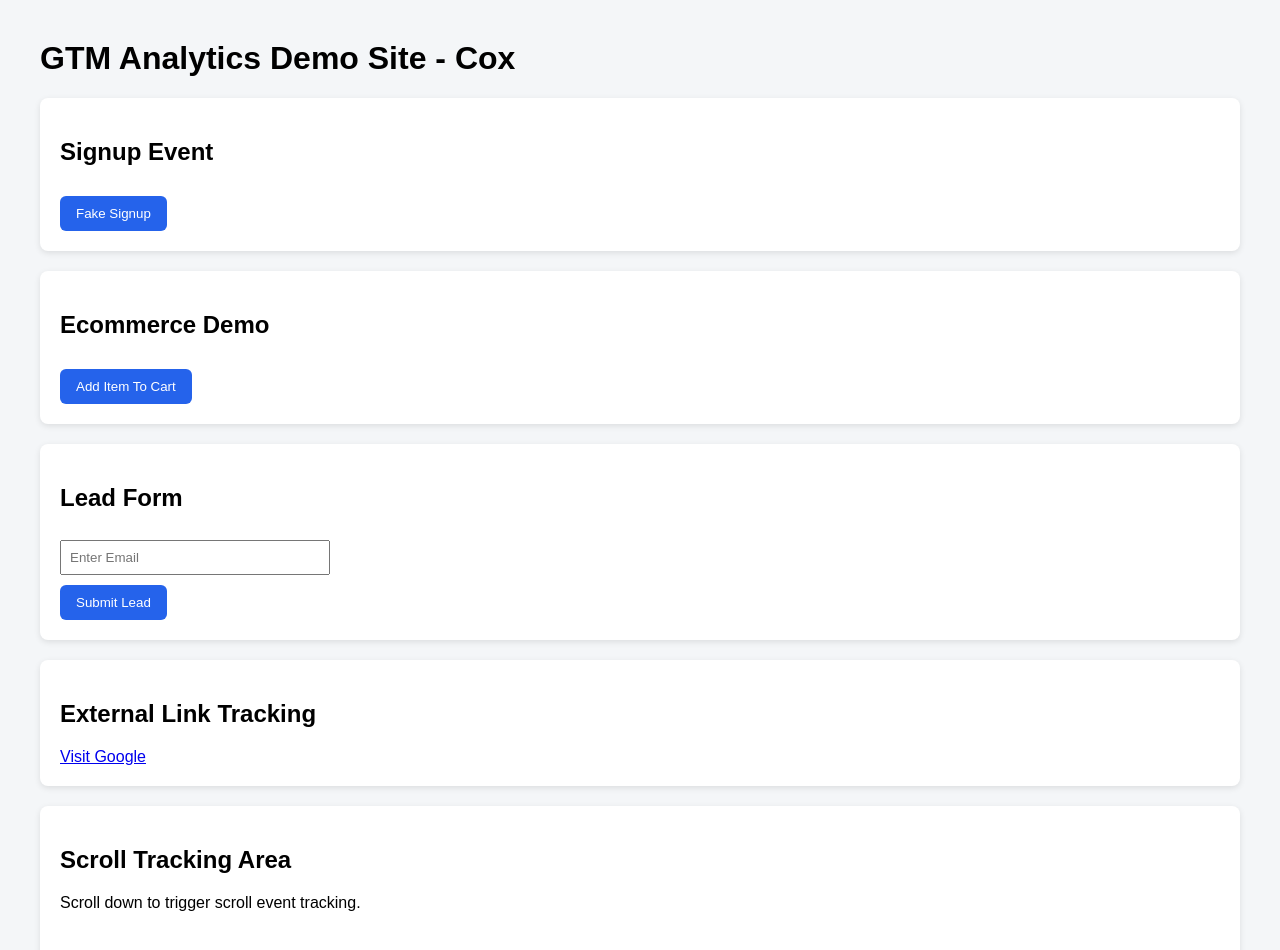
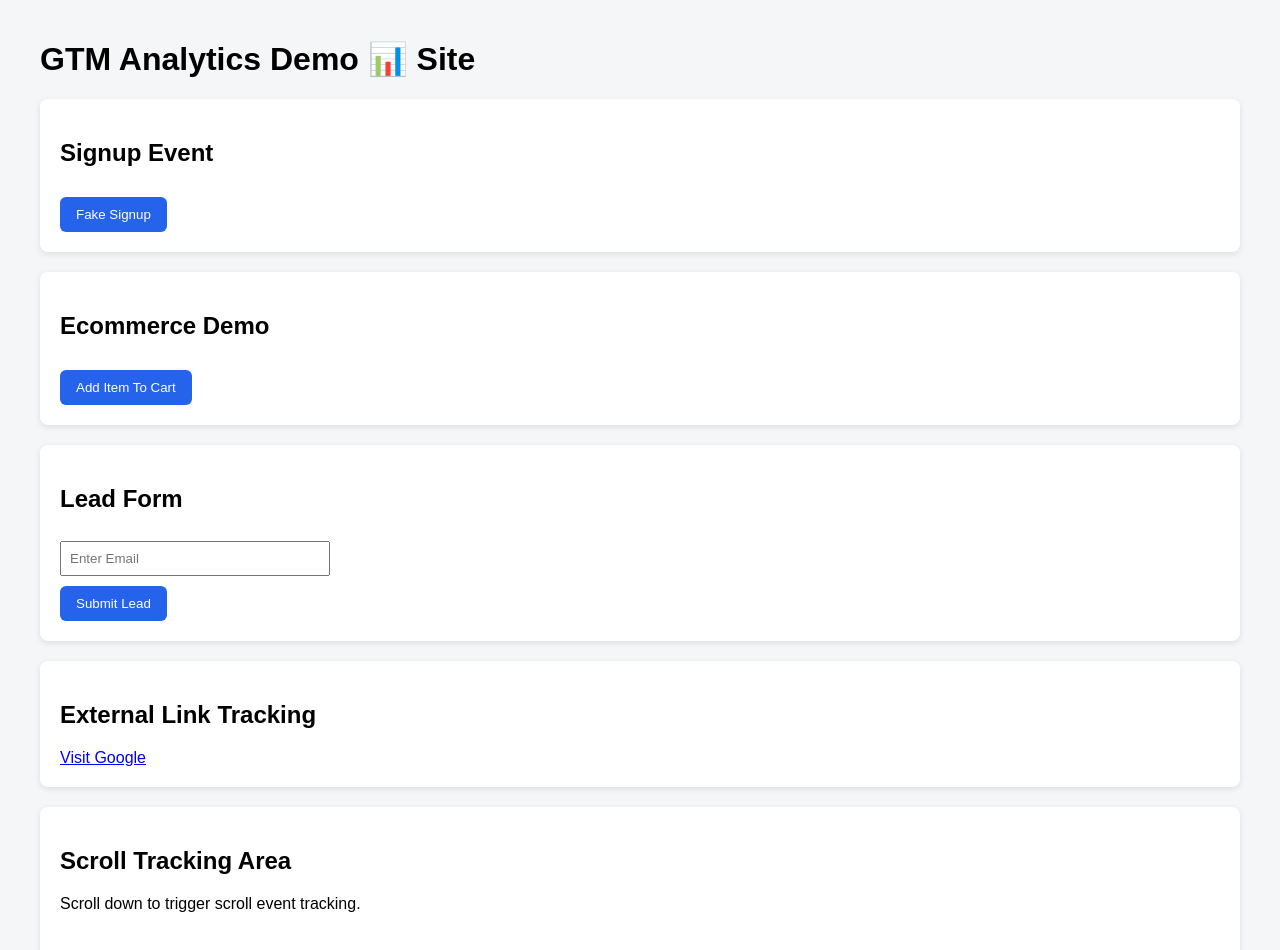
Before and after one commit to junvisto/jc-demo-tag-manager, a plain HTML site: page index.html in a window 1280 px wide. Shown: the top 950 px of the page. Drawn offline with Linux system fonts and the light colour scheme.

Commit message:
Update index.html

```diff
--- a/index.html
+++ b/index.html
@@ -59,7 +59,7 @@
 <noscript><iframe src="https://www.googletagmanager.com/ns.html?id=GTM-XXXXXXX"
 height="0" width="0" style="display:none;visibility:hidden"></iframe></noscript>
 
-<h1> GTM Analytics Demo Site - Cox </h1>
+<h1> GTM Analytics Demo 📊 Site </h1>
 
 <!-- Signup Button -->
 <div class="card">
```
